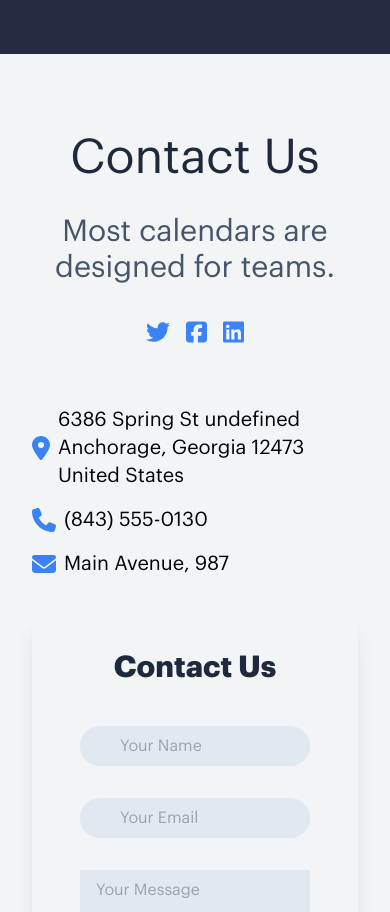
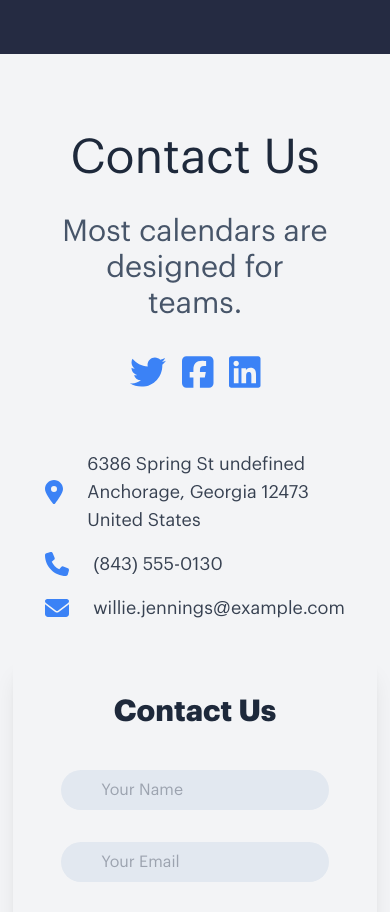
Before and after one commit to Mampionona33/test-integration-ctrlweb, a Vue app: page / in a window 390 px wide. Shown: the part 8300-9212 px from the top of the page. Built offline with nearby package versions, Linux system fonts and the light colour scheme.

Commit message:
finish contact us mobile

```diff
--- a/src/components/contactUs.vue
+++ b/src/components/contactUs.vue
@@ -1,8 +1,8 @@
 <template>
   <div class="py-20 px-8 flex flex-col gap-8">
-    <div class="flex gap-8 flex-col">
+    <div class="flex gap-8 flex-col items-center">
       <h2 class="text-5xl text-slate-800 text-center">Contact Us</h2>
-      <h4 class="text-3xl text-slate-600 text-center">
+      <h4 class="text-3xl text-slate-600 text-center w-3/4">
         Most calendars are designed for teams.
       </h4>
     </div>
@@ -14,17 +14,19 @@
           :to="icon.link"
           :class="[icon.color, icon.hoverColor, 'transition-colors']"
         >
-          <font-awesome-icon :icon="['fab', icon.name]" class="text-2xl" />
+          <font-awesome-icon :icon="['fab', icon.name]" class="text-4xl" />
         </router-link>
       </div>
     </div>
 
     <!-- Section des informations de contact -->
-    <div class="flex gap-4 flex-col text-2xl items-start justify-center mt-6">
+    <div
+      class="flex gap-4 flex-col text-2xl items-start justify-center mt-6 px-8"
+    >
       <div
         v-for="info in infos"
         :key="info.id"
-        class="flex items-center space-x-2"
+        class="flex items-center space-x-2 gap-4 jus"
       >
         <font-awesome-icon
           :icon="['fas', info.icon]"
@@ -35,7 +37,7 @@
             'text-2xl',
           ]"
         />
-        <h2 class="text-xl">{{ info.title }}</h2>
+        <h2 class="text-lg text-gray-700">{{ info.title }}</h2>
       </div>
     </div>
 
@@ -97,7 +99,7 @@ const infos = [
   {
     id: "3",
     icon: "envelope",
-    title: "Main Avenue, 987",
+    title: "willie.jennings@example.com",
     color: "text-blue-500",
     hoverColor: "hover:text-blue-300",
   },
```
